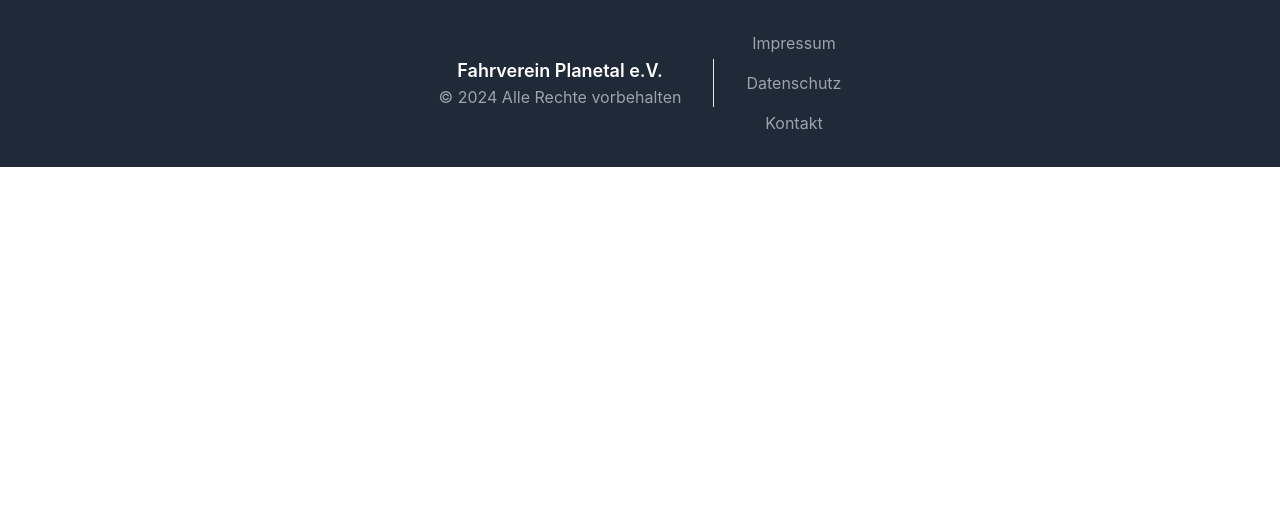
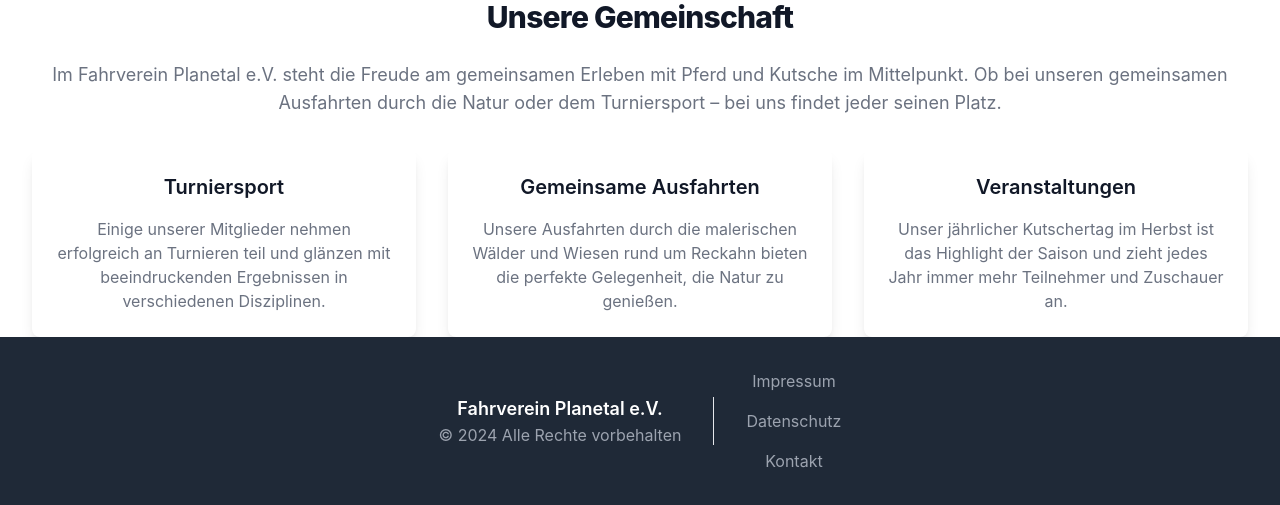
Before and after one commit to FischLord/flask-verein, a Flask app: page / in a window 1280 px wide. Shown: the part 993-1498 px from the top of the page. Before the commit the page ends 1160 px from the top, so only its background shows below. Run offline with Flask 3, Linux system fonts and the light colour scheme; some libraries are stand-ins or nearby versions.

Commit message:
landing page um slider und Text erweitert

```diff
--- a/app/templates/index.html
+++ b/app/templates/index.html
@@ -65,5 +65,38 @@
         </button>
     </div>
 
+    <section class="bg-white dark:bg-gray-900 py-16">
+        <div class="max-w-screen-xl mx-auto px-4 text-center lg:px-12">
+            <h2 class="mb-6 text-3xl font-extrabold tracking-tight leading-tight text-gray-900 dark:text-white">
+                Unsere Gemeinschaft
+            </h2>
+            <p class="mb-8 text-lg font-normal text-gray-500 dark:text-gray-400">
+                Im Fahrverein Planetal e.V. steht die Freude am gemeinsamen Erleben mit Pferd und Kutsche im Mittelpunkt.
+                Ob bei unseren gemeinsamen Ausfahrten durch die Natur oder dem Turniersport – bei uns findet jeder seinen Platz.
+            </p>
+            <div class="flex flex-wrap justify-center gap-8">
+                <div class="max-w-sm rounded-lg shadow-lg bg-white dark:bg-gray-800 p-6">
+                    <h3 class="text-xl font-semibold text-gray-900 dark:text-white">Turniersport</h3>
+                    <p class="mt-4 text-gray-500 dark:text-gray-400">
+                        Einige unserer Mitglieder nehmen erfolgreich an Turnieren teil und glänzen mit beeindruckenden Ergebnissen in verschiedenen Disziplinen.
+                    </p>
+                </div>
+                <div class="max-w-sm rounded-lg shadow-lg bg-white dark:bg-gray-800 p-6">
+                    <h3 class="text-xl font-semibold text-gray-900 dark:text-white">Gemeinsame Ausfahrten</h3>
+                    <p class="mt-4 text-gray-500 dark:text-gray-400">
+                        Unsere Ausfahrten durch die malerischen Wälder und Wiesen rund um Reckahn bieten die perfekte Gelegenheit, die Natur zu genießen.
+                    </p>
+                </div>
+                <div class="max-w-sm rounded-lg shadow-lg bg-white dark:bg-gray-800 p-6">
+                    <h3 class="text-xl font-semibold text-gray-900 dark:text-white">Veranstaltungen</h3>
+                    <p class="mt-4 text-gray-500 dark:text-gray-400">
+                        Unser jährlicher Kutschertag im Herbst ist das Highlight der Saison und zieht jedes Jahr immer mehr Teilnehmer und Zuschauer an.
+                    </p>
+                </div>
+            </div>
+        </div>
+    </section>
+
+
 </section>
 {% endblock %}
```
